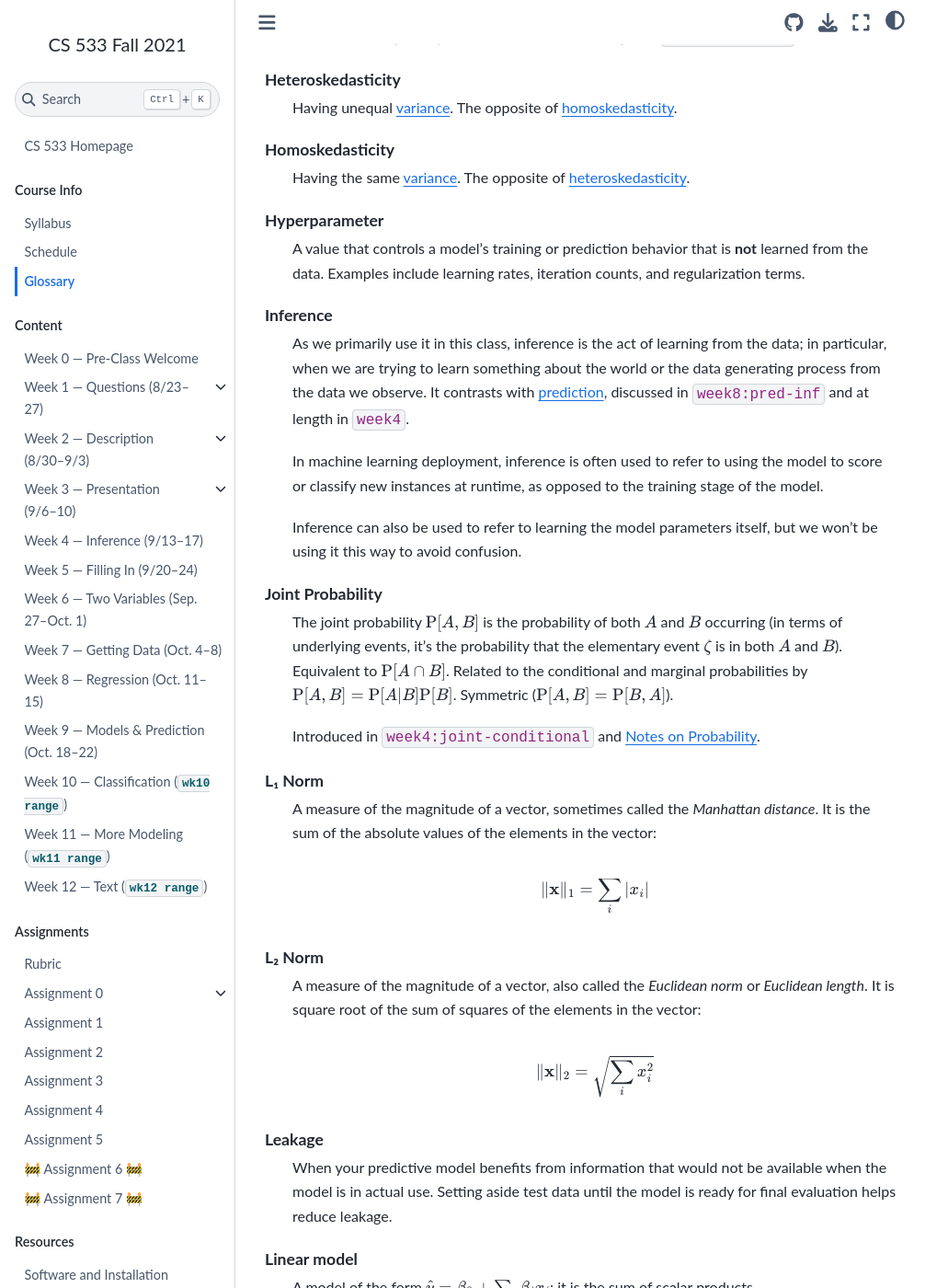
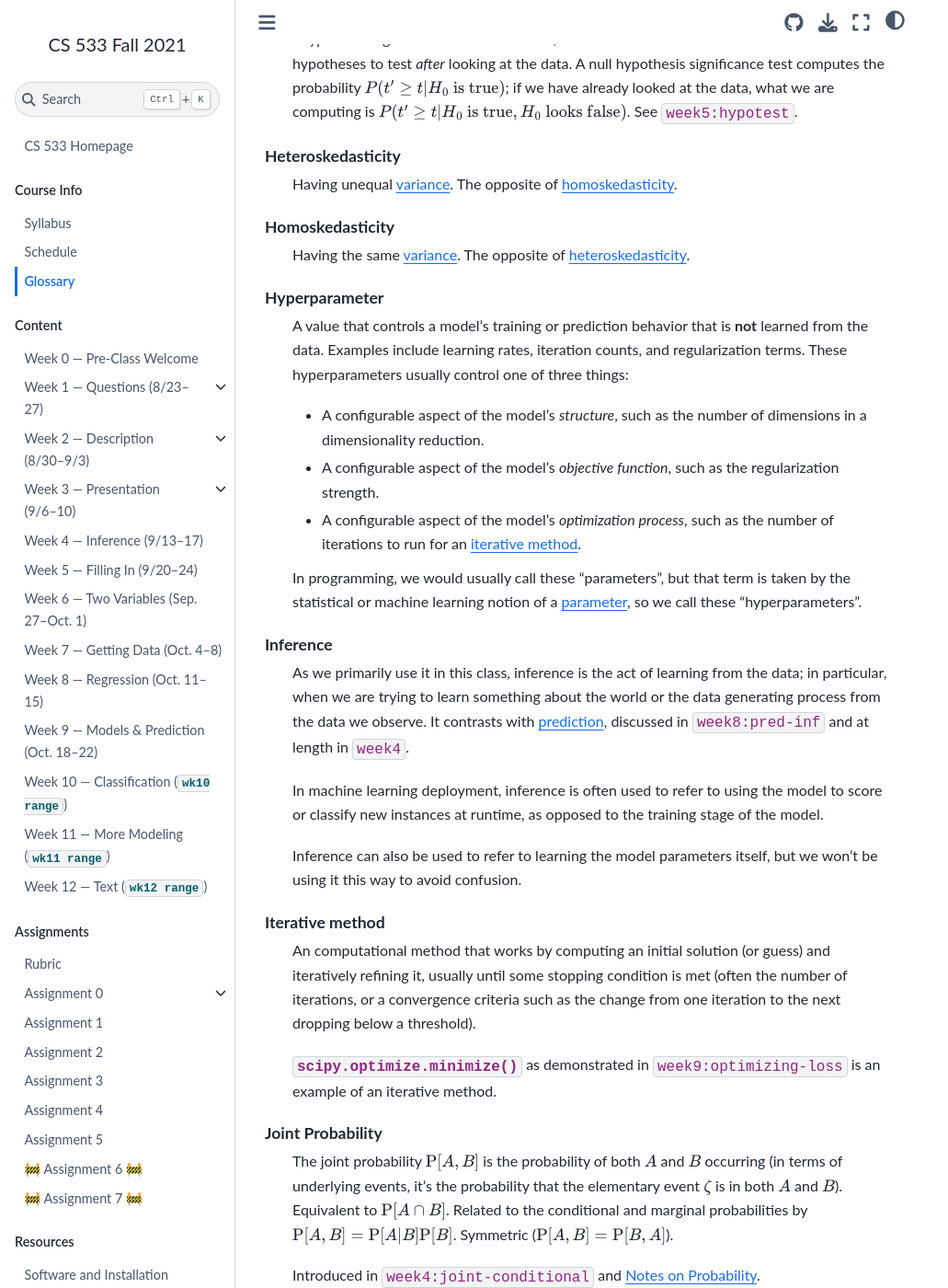
Before and after one commit to mdekstrand/cs533-web, a Jupyter Book: the page built from glossary.md, in a window 1280 px wide and 1400 px high, scrolled down 5298 px. Shown: the whole window at 92% size, without its empty margins (0-1031 px from the left). Built offline with Jupyter Book 1.0.4 settings and Sphinx 7.4.7 and the Sphinx Book theme 1.1.4, drawn with Linux system fonts in a browser that asks for light colours; pages that are not in the unit, such as notebooks, are missing from menus; cross-references to code outside the pages are shown as plain code; a style sheet for code colours, icons or effects is not loaded; some of the changed text lies outside the part shown.

Commit message:
more glossary stuff

```diff
--- a/_config.yml
+++ b/_config.yml
@@ -67,6 +67,7 @@
     primary_domain: res
     course_start: 2021-08-23
     break_week: 14
+    external_toc_exclude_missing: true
     mathjax3_config:
       tex:
         macros:
--- a/glossary.md
+++ b/glossary.md
@@ -12,7 +12,7 @@
 
 Aggregate
     A function that computes a single value from a series (or matrix) of values.
-    Often used to compute a *statistic*.
+    Often used to compute a {term}`statistic`.
 
     Introduced in {video}`week2:group-aggregate`.
 
@@ -47,6 +47,8 @@
 Classification
     A problem where the goal is to predict a discrete class for an instance.
     This is often *binary classification*, where instances are categorized into one of two classes.
+
+    This is the major topic of {module}`week10`.
 
 Conditional Probability
     The conditional probability $\P[B|A]$ (read “the probability of $B$ given $A$”) is the probability of $B$, given that we know $A$ occurred.
@@ -88,6 +90,8 @@
     For example, the degrees of freedom for the sample standard deviation for $n$ observations is $n-1$, because one DoF is “used up” by the mean:
 
     $$s = \sqrt{\frac{\sum_i (x_i - \bar{x})^2}{n - 1}}$$
+
+    Introduced in {video}`week5:t-test`.
 
 Disaggregation
     When we take something that is usually aggregated over the total population (e.g. the completion rate for students at a school) and
@@ -147,7 +151,7 @@
     Introduced in {video}`week4:introduction`.
 
 Expected value
-    The mean of a {term}`random variable` $X$: $\E[X] = \sum x P(x)$ or $\E[X] = \int x p(x) dx$.
+    The mean of a {term}`random variable` $X$: $\E[X] = \sum x \P[x]$ or $\E[X] = \int x p(x) dx$.
 
     Discussed in {video}`week4:continuous` and [Notes on Probability](resources/probability.md).
 
@@ -180,6 +184,14 @@
 Hyperparameter
     A value that controls a model's training or prediction behavior that is **not** learned from the data.
     Examples include learning rates, iteration counts, and regularization terms.
+    These hyperparameters usually control one of three things:
+
+    - A configurable aspect of the model's *structure*, such as the number of dimensions in a {term}`dimensionality reduction`.
+    - A configurable aspect of the model's *objective function*, such as the regularization strength.
+    - A configurable aspect of the model's *optimization process*, such as the number of iterations to run for an {term}`iterative method`.
+
+    In programming, we would usually call these “parameters”, but that term is taken by the statistical or machine learning notion of a
+    {term}`parameter`, so we call these “hyperparameters”.
 
 Inference
     As we primarily use it in this class, inference is the act of learning from the data; in particular, when we are trying to learn something about the world or the data generating process from the data we observe.  It contrasts with {term}`prediction`, discussed in {video}`week8:pred-inf` and at length in {module}`week4`.
@@ -187,6 +199,12 @@
     In machine learning deployment, inference is often used to refer to using the model to score or classify new instances at runtime, as opposed to the training stage of the model.
 
     Inference can also be used to refer to learning the model parameters itself, but we won't be using it this way to avoid confusion.
+
+Iterative method
+    An computational method that works by computing an initial solution (or guess) and iteratively refining it, usually until some stopping condition is met (often
+    the number of iterations, or a convergence criteria such as the change from one iteration to the next dropping below a threshold).
+
+    {py:func}`scipy.optimize.minimize` as demonstrated in {video}`week9:optimizing-loss` is an example of an iterative method.
 
 Joint Probability
     The joint probability $\P[A, B]$ is the probability of both $A$ and $B$ occurring (in terms of underlying events, it's the probability that the elementary event $\zeta$ is in both $A$ and $B$).
@@ -265,11 +283,25 @@
 
     Introduced in {video}`week2:descriptive-statistics`.
 
+Naïve Bayes
+    A classification technique that uses Bayes' theorem to classify instances given (counts of) discrete features.  Given a sequence of tokens $T$,
+    it computes:
+
+    $$\P[Y=y|T] \propto \P[T|Y=y] P[Y=y]$$
+
+    The "naïve" term comes from the simplifying assumption that tokens are conditionally independent of each other given the class, so that $\P[T|Y=y]$ can be
+    computed from $\P[t|Y=y]$:
+
+    $$\P[T|Y=y] = \prod_{t \in T} \P[t | Y=y]$$
+
+    Naïve Bayes is a good baseline model for many text classification tasks.
+    It is implemented (for arbitrarily many classes) by {py:class}`sklearn.naive_bayes.MultinomialNB`, and introduced in {video}`week12:classifying-text`.
+
 Objective Function
     A function describing a model's performance that is used as the goal for learning its parameters.
     This can be a **loss function** (where the goal is to minimize it) or a **utility function** (which should be maximized).
 
-    Defined in {video}`week11:building-models`, and introduced in {video}`week9:optimizing-loss`.
+    Defined in {video}`week11:eval-intro`, and introduced in {video}`week9:optimizing-loss`.
 
 Operationalization
     The mapping of a goal or question to a specific, measurable quantity (or measurement procedure).
@@ -304,7 +336,7 @@
     Introduced in {video}`week4:sampling`.
 
     In *model fitting*: a variable in a statistical or machine learning model whose value is learned from the data.
-    Contrast *hyper-parameter*, a variable that controls the model or the model-fitting process but is not learned from the data.
+    Contrast {term}`hyperparameter`, a variable that controls the model or the model-fitting process but is not learned from the data.
 
 $p$-hacking
     Computing hypothesis tests of multiple things in hopes that one of them will be statistically significant.
@@ -335,7 +367,7 @@
 
     Formally, a random variable is a function $f_X: E \to \Reals$, where $E$ is the set of {term}`elementary events <elementary event>` from a probability space $(E, \Field, \P)$, and $F_X(x) = \P[F_X(e) < x]$.  For the purposes of this class, we will not need this distinction.
 
-    Discussed in [Notes on Probability](resources/probability.md).
+    Discussed in [Notes on Probability](resources/probability.md) and {video}`week4:continuous`.
 
 Regression
     A modeling or prediction problem where we try to estimate or predict a continuous variable $Y$.
@@ -364,6 +396,8 @@
 Sampling distribution
     The distribution of a statistic when it is computed over many repeated samples of the same size from the same population.
     The sampling distribution of the sample mean from a population with mean $\mu$ and variance $\sigma^2$ is $\mathrm{Normal}(\mu, \sigma/\sqrt{n})$.
+
+    Discussed in {video}`week4:sampling`.
 
 Statistic
     A value computed from a set of observations.
```
Also changed, not shown: week11/index.md (+1 -1 lines), week12/index.md (+7 -4 lines), week8/index.md (+1 -1 lines), week9/index.md (+1 -1 lines).
